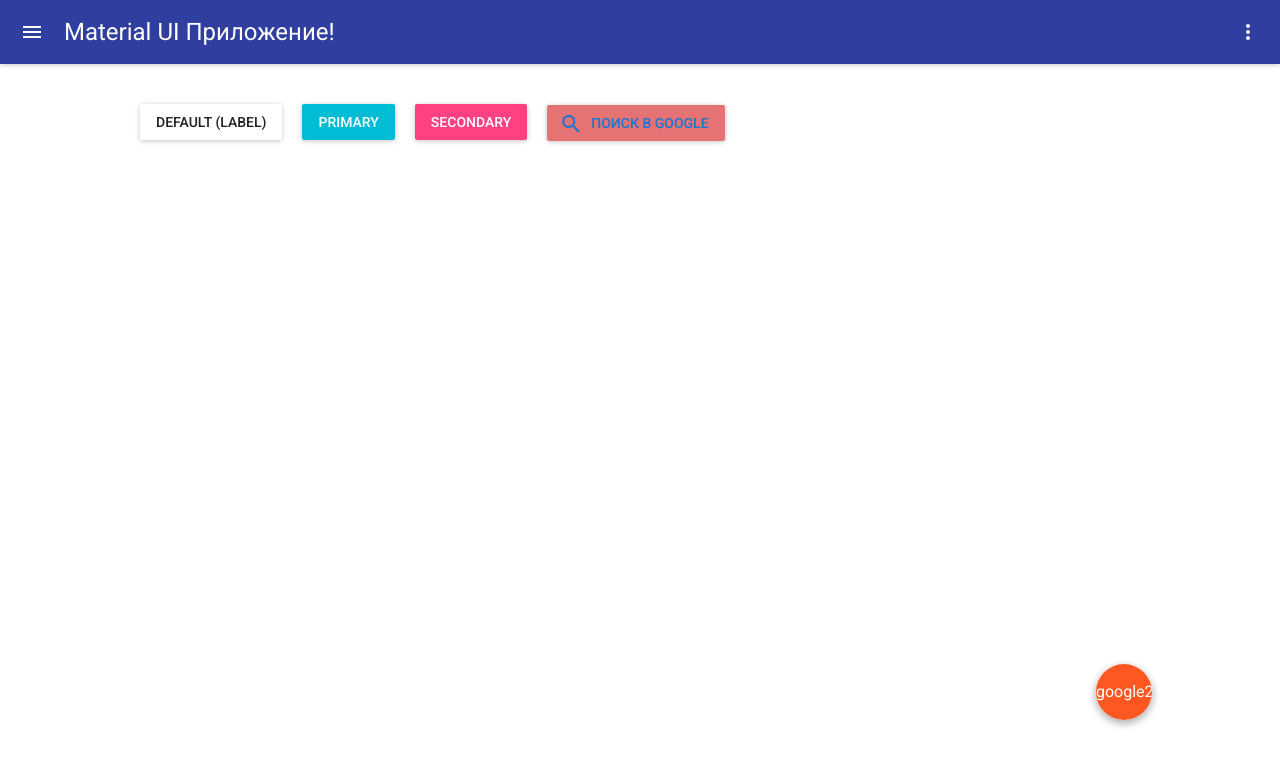
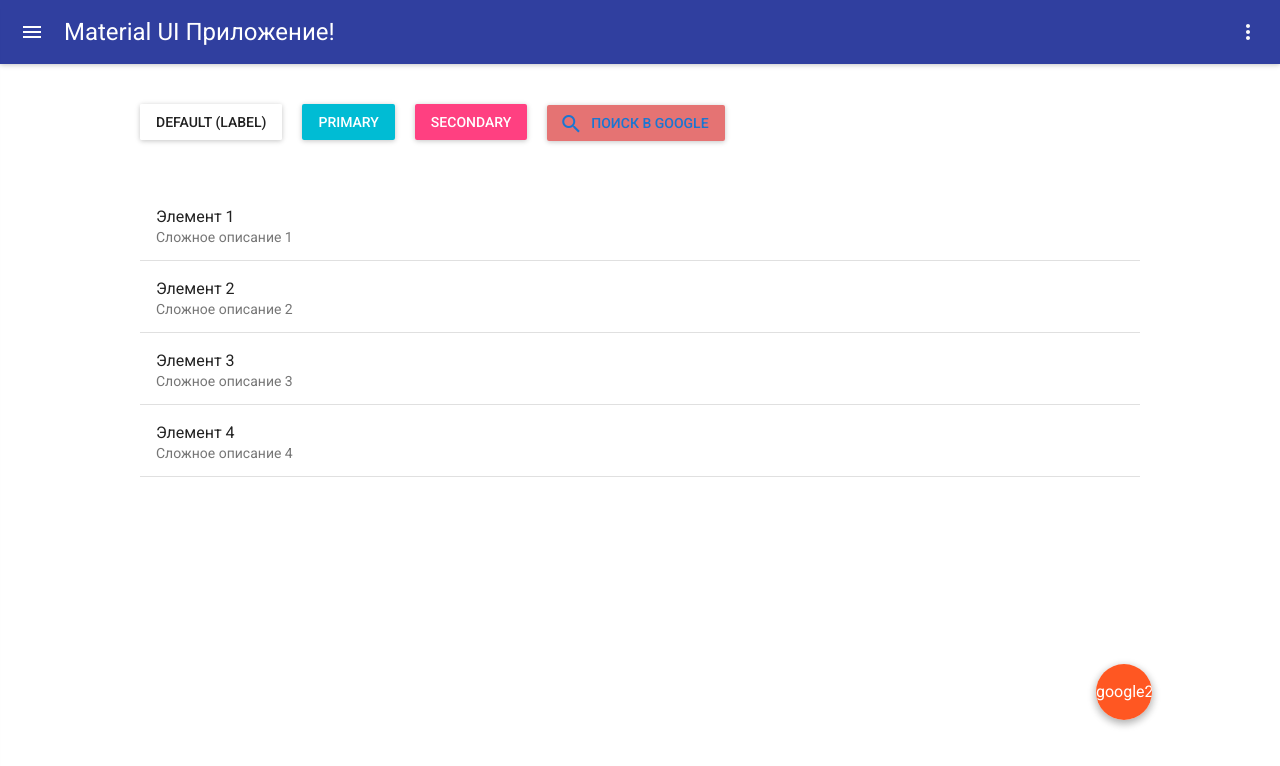
Before and after one commit to ZVanoZ/zim-material-ui-sample, a React (Create React App) app: page / in a window 1280 px wide. Shown: the top 766 px of the page. Built offline with nearby package versions, Linux system fonts and the light colour scheme.

Commit message:
Урок 8. Списки. Компоненты: "List"; "ListItem"; "Divider".

```diff
--- a/src/App.js
+++ b/src/App.js
@@ -3,10 +3,17 @@ import React, {Component} from 'react';
 import {AppHeader} from './components/header';
 import {AppDrawer} from "./components/drawer";
 import {AppButtons} from "./components/buttons";
+import AppList from "./components/list";
 
 export default class App extends Component {
 	state = {
-		isDrawerOpen: false
+		isDrawerOpen: false,
+		itemsList: [
+			{name: 'Элемент 1', description: 'Сложное описание 1', checked: false},
+			{name: 'Элемент 2', description: 'Сложное описание 2', checked: false},
+			{name: 'Элемент 3', description: 'Сложное описание 3', checked: false},
+			{name: 'Элемент 4', description: 'Сложное описание 4', checked: false}
+		]
 	};
 
 	// constructor(props) {
@@ -36,6 +43,9 @@ export default class App extends Component {
 				/>
 				<div className="container">
 					<AppButtons/>
+					<AppList
+						items={this.state.itemsList}
+					/>
 				</div>
 			</div>
 		);
--- /dev/null
+++ b/src/components/list.js
@@ -0,0 +1,28 @@
+import React, {Component} from "react";
+import {List, ListItem} from "material-ui/List/index";
+import {Divider} from "material-ui";
+
+export default class AppList extends Component {
+	constructor(props) {
+		super(props);
+		// console.log('AppList/constructor/props=', props)
+	}
+
+	render() {
+		return (
+			<List>
+				{this.props.items.map((item, key) => {
+					return (
+						<div key={key}>
+							<ListItem
+								primaryText={item.name}
+								secondaryText={item.description}
+							/>
+							<Divider/>
+						</div>
+					)
+				})}
+			</List>
+		);
+	}
+}
```
Also changed, not shown: zim.notes.txt.
